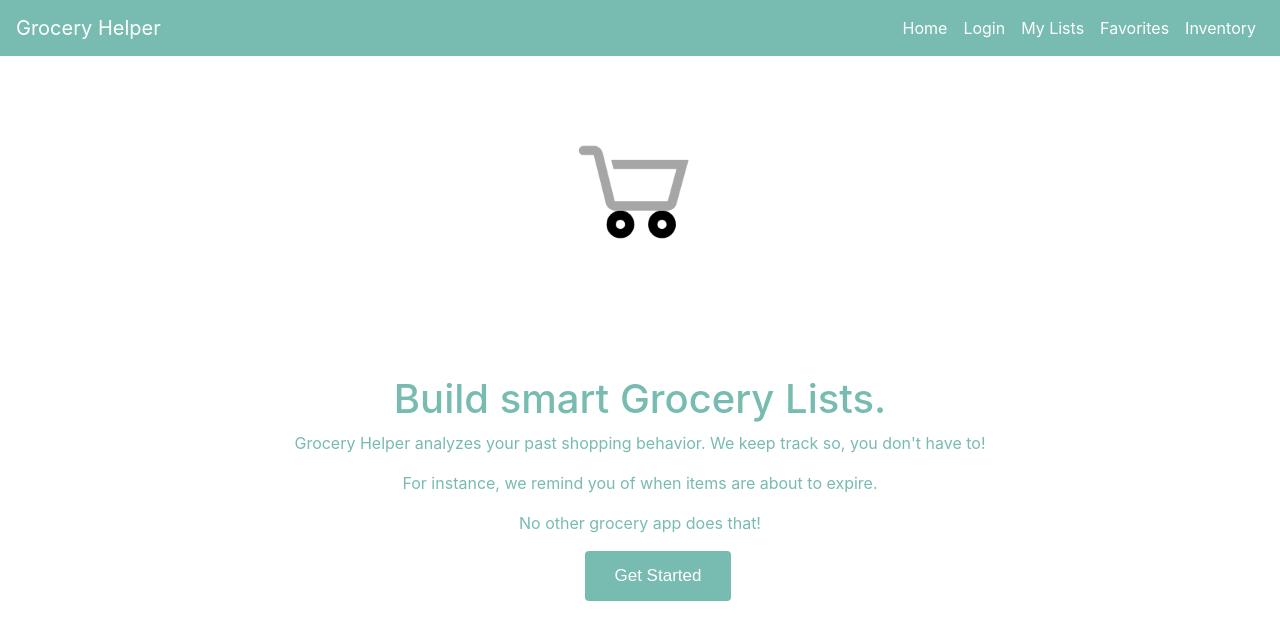
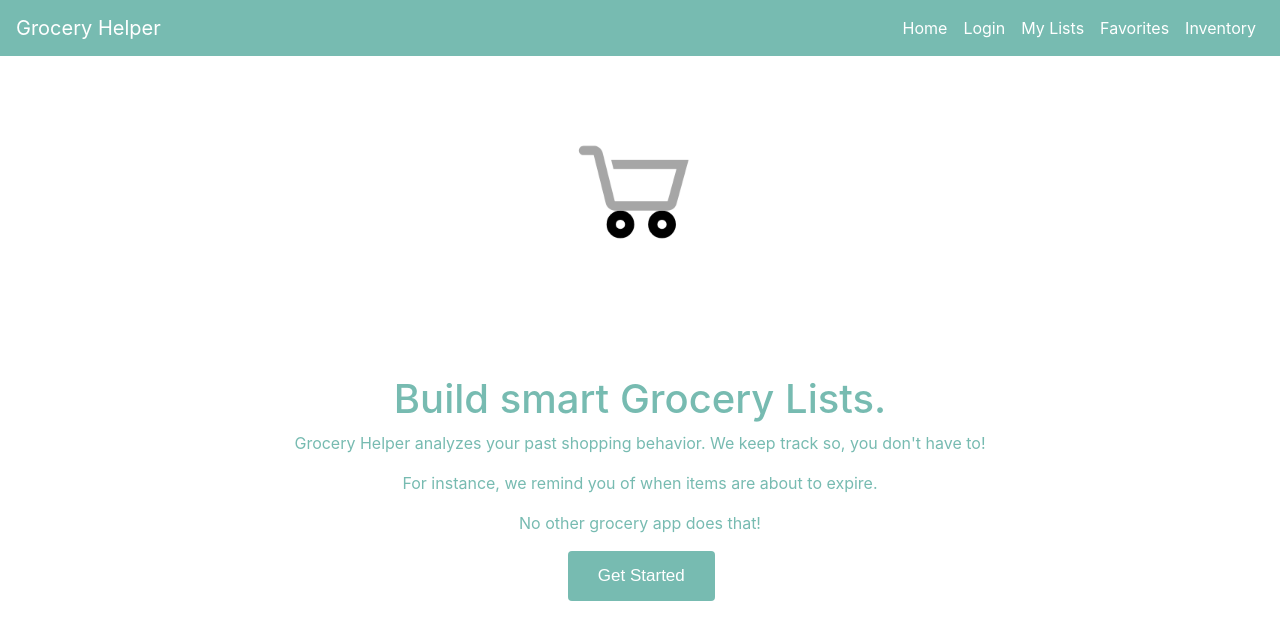
Before and after one commit to grocery-helper/grocery-helper.github.io, a PHP site: page / in a window 1280 px wide. Shown: the top 640 px of the page. Run offline with PHP 8.4, Linux system fonts and the light colour scheme.

Commit message:
realigned button

```diff
--- a/style.css
+++ b/style.css
@@ -70,7 +70,7 @@
 	  font-size: 17px;
 	  text-align: center;
 	  font-family: Arial;
-	  margin-left: 45%;
-	  margin-right: 40%;
+	  margin-left: 43.5%;
+	  margin-right: 41.5%;
 	}
 /*FOOTER*/
```
